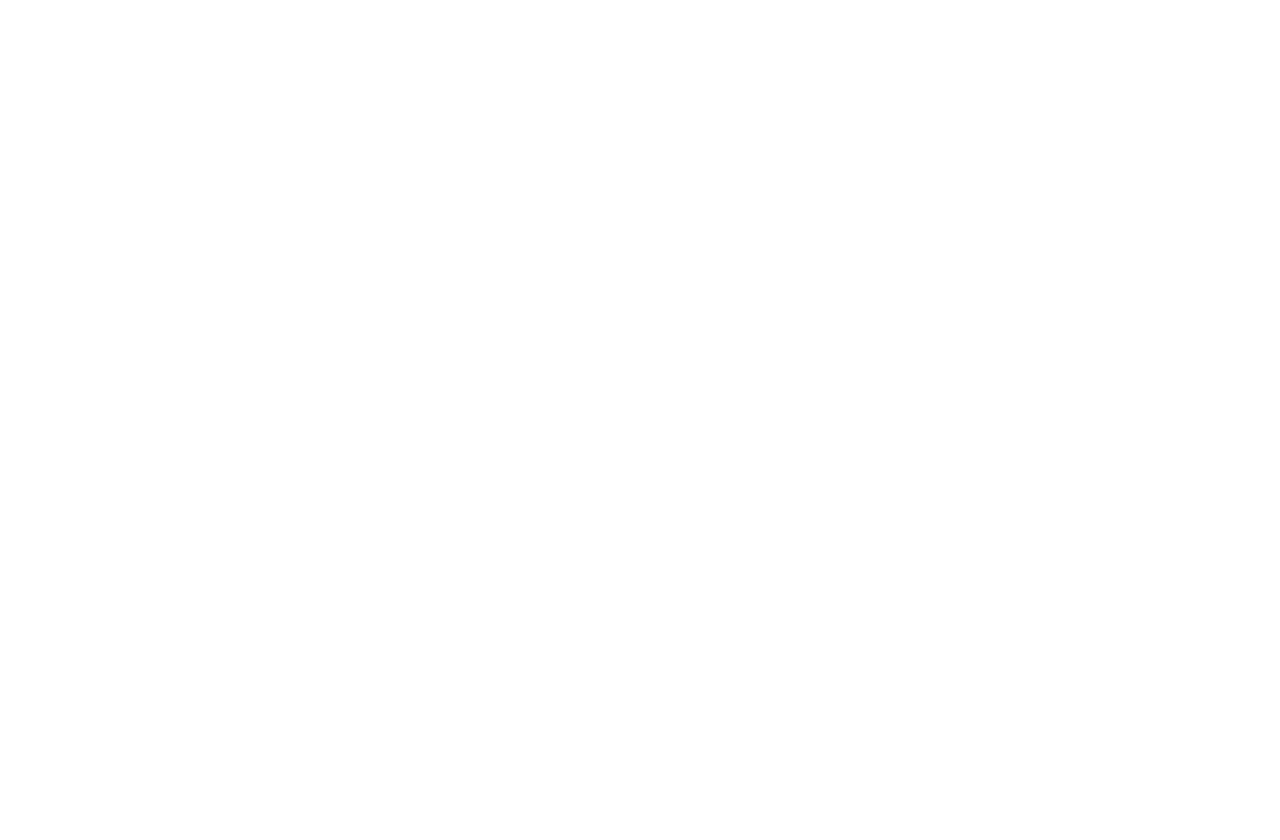
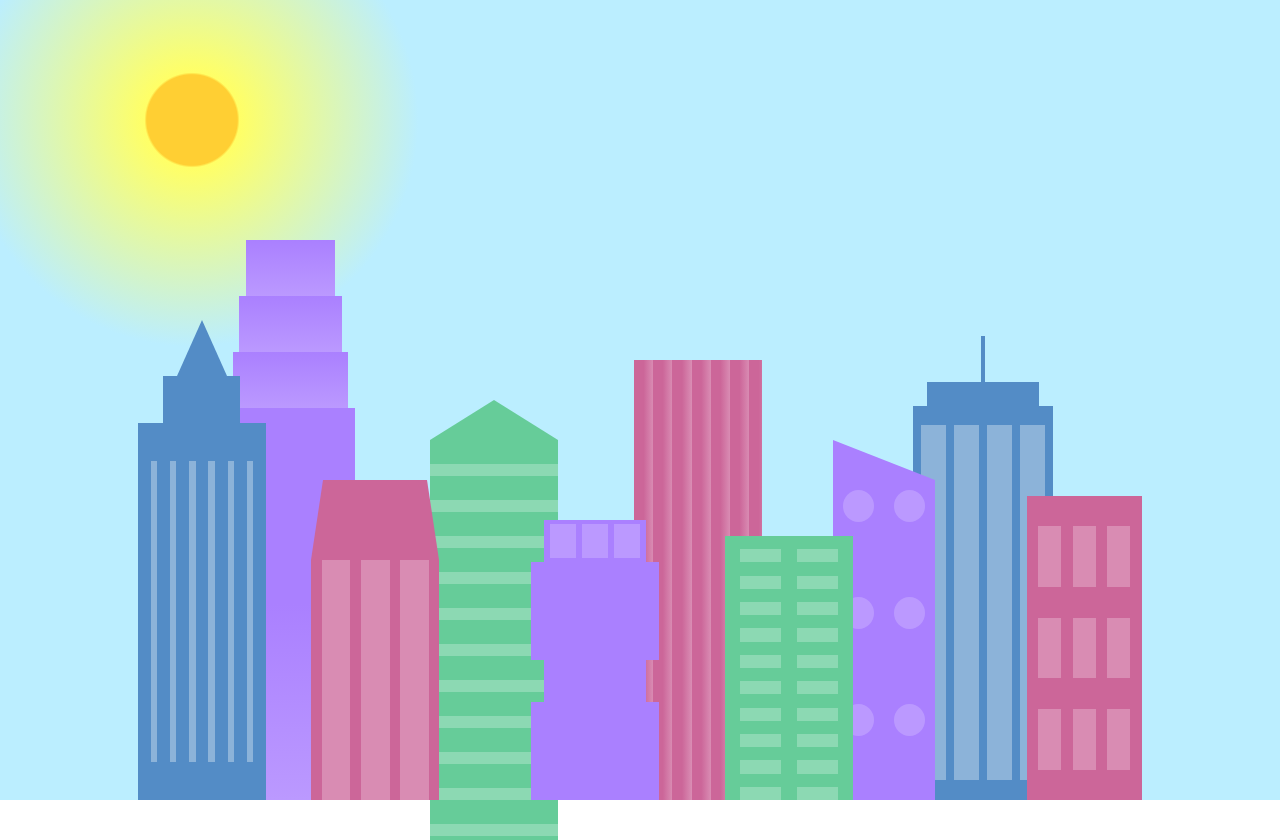
Before and after one commit to amorph212/fcc-rwd, a plain HTML site: page excercises/city-skyline/city-skyline.html in a window 1280 px wide. Before the commit the page ends 800 px from the top, so only its background shows below. Drawn offline with Linux system fonts and the light colour scheme.

Commit message:
Saturday commit!

```diff
--- /dev/null
+++ b/4-product-landing-page/styles.css
@@ -0,0 +1,65 @@
+body {
+    font-family: 'Segoe UI', Tahoma, Geneva, Verdana, sans-serif;
+}
+#header {
+
+}
+
+#header-img {
+    width: 50px;
+    height: auto;
+}
+
+#nav-bar {
+
+}
+
+#video {
+
+}
+
+#form {
+
+}
+
+#email {
+
+}
+
+#submit {
+
+}
+
+#showspace { /* Flexbox container */
+    display: flex;
+    justify-content: space-around;
+    align-items: flex-start;
+    gap: 10px;
+
+}
+
+.product {  /* Flexbox item */
+
+
+}
+
+.product-header {
+    text-align: center;
+    font-size: larger;
+    font-weight: bold;
+}
+
+.product-body {
+
+}
+
+.product-image {
+    width: 250px;
+    height: auto;
+
+}
+
+
+.nav-link {
+
+}
--- a/excercises/city-skyline/city-skyline.css
+++ b/excercises/city-skyline/city-skyline.css
@@ -0,0 +1,320 @@
+:root {
+    --building-color1: #aa80ff;
+    --building-color2: #66cc99;
+    --building-color3: #cc6699;
+    --building-color4: #538cc6;
+    --window-color1: #bb99ff;
+    --window-color2: #8cd9b3;
+    --window-color3: #d98cb3;
+    --window-color4: #8cb3d9;
+  }
+
+  * {
+    box-sizing: border-box;
+  }
+
+  body {
+    height: 100vh;
+    margin: 0;
+    overflow: hidden;
+  }
+
+  .background-buildings, .foreground-buildings {
+    width: 100%;
+    height: 100%;
+    display: flex;
+    align-items: flex-end;
+    justify-content: space-evenly;
+    position: absolute;
+    top: 0;
+  }
+
+  .building-wrap {
+    display: flex;
+    flex-direction: column;
+    align-items: center;
+  }
+
+  .window-wrap {
+    display: flex;
+    align-items: center;
+    justify-content: space-evenly;
+  }
+
+  .sky {
+    background: radial-gradient(
+        closest-corner circle at 15% 15%,
+        #ffcf33,
+        #ffcf33 20%,
+        #ffff66 21%,
+        #bbeeff 100%
+      );
+  }
+
+  /* BACKGROUND BUILDINGS - "bb" stands for "background building" */
+  .bb1 {
+    width: 10%;
+    height: 70%;
+  }
+
+  .bb1a {
+    width: 70%;
+  }
+
+  .bb1b {
+    width: 80%;
+  }
+
+  .bb1c {
+    width: 90%;
+  }
+
+  .bb1d {
+    width: 100%;
+    height: 70%;
+    background: linear-gradient(
+        var(--building-color1) 50%,
+        var(--window-color1)
+      );
+  }
+
+  .bb1-window {
+    height: 10%;
+    background: linear-gradient(
+        var(--building-color1),
+        var(--window-color1)
+      );
+  }
+
+  .bb2 {
+    width: 10%;
+    height: 50%;
+  }
+
+  .bb2a {
+    border-bottom: 5vh solid var(--building-color2);
+    border-left: 5vw solid transparent;
+    border-right: 5vw solid transparent;
+  }
+
+  .bb2b {
+    width: 100%;
+    height: 100%;
+    background: repeating-linear-gradient(
+        var(--building-color2),
+        var(--building-color2) 6%,
+        var(--window-color2) 6%,
+        var(--window-color2) 9%
+      );
+  }
+
+  .bb3 {
+    width: 10%;
+    height: 55%;
+    background: repeating-linear-gradient(
+        90deg,
+        var(--building-color3),
+        var(--building-color3),
+        var(--window-color3) 15%
+      );
+  }
+
+  .bb4 {
+    width: 11%;
+    height: 58%;
+  }
+
+  .bb4a {
+    width: 3%;
+    height: 10%;
+    background-color: var(--building-color4);
+  }
+
+  .bb4b {
+    width: 80%;
+    height: 5%;
+    background-color: var(--building-color4);
+  }
+
+  .bb4c {
+    width: 100%;
+    height: 85%;
+    background-color: var(--building-color4);
+  }
+
+  .bb4-window {
+    width: 18%;
+    height: 90%;
+    background-color: var(--window-color4);
+  }
+
+  /* FOREGROUND BUILDINGS - "fb" stands for "foreground building" */
+  .fb1 {
+    width: 10%;
+    height: 60%;
+  }
+
+  .fb1a {
+    border-bottom: 7vh solid var(--building-color4);
+    border-left: 2vw solid transparent;
+    border-right: 2vw solid transparent;
+  }
+
+  .fb1b {
+    width: 60%;
+    height: 10%;
+    background-color: var(--building-color4);
+  }
+
+  .fb1c {
+    width: 100%;
+    height: 80%;
+    background: repeating-linear-gradient(
+        90deg,
+        var(--building-color4),
+        var(--building-color4) 10%,
+        transparent 10%,
+        transparent 15%
+      ),
+      repeating-linear-gradient(
+        var(--building-color4),
+        var(--building-color4) 10%,
+        var(--window-color4) 10%,
+        var(--window-color4) 90%
+      );
+  }
+
+  .fb2 {
+    width: 10%;
+    height: 40%;
+  }
+
+  .fb2a {
+    width: 100%;
+    border-bottom: 10vh solid var(--building-color3);
+    border-left: 1vw solid transparent;
+    border-right: 1vw solid transparent;
+  }
+
+  .fb2b {
+    width: 100%;
+    height: 75%;
+    background-color: var(--building-color3);
+  }
+
+  .fb2-window {
+    width: 22%;
+    height: 100%;
+    background-color: var(--window-color3);
+  }
+
+  .fb3 {
+    width: 10%;
+    height: 35%;
+  }
+
+  .fb3a {
+    width: 80%;
+    height: 15%;
+    background-color: var(--building-color1);
+  }
+
+  .fb3b {
+    width: 100%;
+    height: 35%;
+    background-color: var(--building-color1);
+  }
+
+  .fb3-window {
+    width: 25%;
+    height: 80%;
+    background-color: var(--window-color1);
+  }
+
+  .fb4 {
+    width: 8%;
+    height: 45%;
+    position: relative;
+    left: 10%;
+  }
+
+  .fb4a {
+    border-top: 5vh solid transparent;
+    border-left: 8vw solid var(--building-color1);
+  }
+
+  .fb4b {
+    width: 100%;
+    height: 89%;
+    background-color: var(--building-color1);
+    display: flex;
+    flex-wrap: wrap;
+  }
+
+  .fb4-window {
+    width: 30%;
+    height: 10%;
+    border-radius: 50%;
+    background-color: var(--window-color1);
+    margin: 10%;
+  }
+
+  .fb5 {
+    width: 10%;
+    height: 33%;
+    position: relative;
+    right: 10%;
+    background: repeating-linear-gradient(
+        var(--building-color2),
+        var(--building-color2) 5%,
+        transparent 5%,
+        transparent 10%
+      ),
+      repeating-linear-gradient(
+        90deg,
+        var(--building-color2),
+        var(--building-color2) 12%,
+        var(--window-color2) 12%,
+        var(--window-color2) 44%
+      );
+  }
+
+  .fb6 {
+    width: 9%;
+    height: 38%;
+    background: repeating-linear-gradient(
+        90deg,
+        var(--building-color3),
+        var(--building-color3) 10%,
+        transparent 10%,
+        transparent 30%
+      ),
+      repeating-linear-gradient(
+        var(--building-color3),
+        var(--building-color3) 10%,
+        var(--window-color3) 10%,
+        var(--window-color3) 30%
+      );
+  }
+
+  @media (max-width: 1000px) {
+    :root {
+      --building-color1: #000;
+      --building-color2: #000;
+      --building-color3: #000;
+      --building-color4: #000;
+      --window-color1: #777;
+      --window-color2: #777;
+      --window-color3: #777;
+      --window-color4: #777;
+    }
+    .sky {
+      background: radial-gradient(
+          closest-corner circle at 15% 15%,
+          #ccc,
+          #ccc 20%,
+          #445 21%,
+          #223 100%
+        );
+    }
+  }
--- a/excercises/city-skyline/city-skyline.html
+++ b/excercises/city-skyline/city-skyline.html
@@ -4,7 +4,6 @@
     <meta charset="UTF-8">
     <title>City Skyline</title>
     <link href="city-skyline.css" rel="stylesheet" />
-    <meta name="description" content="freeCodeCamp - Responsive Web Design - Course Exercise - City Skyline">
   </head>
 
   <body>
```
Also changed, not shown: 4-product-landing-page/index.html (added, +53 -0 lines), 1 other file.
